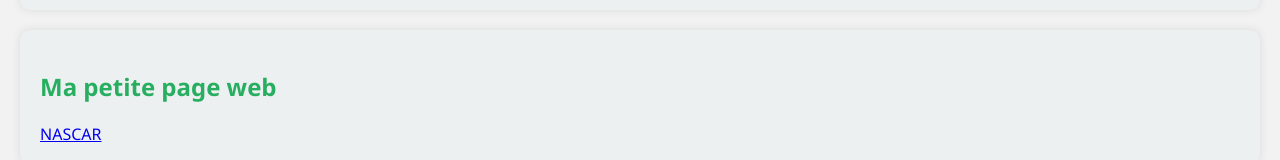
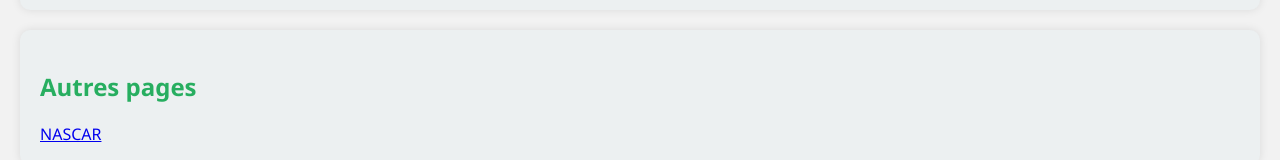
Before and after one commit to DaniFrontRowNCS/danifrontrowncs.github.io, a plain HTML site: page Ma petite page web.html in a window 1280 px wide. Shown: the part 6632-6792 px from the top of the page. Drawn offline with Linux system fonts and the light colour scheme.

Commit message:
Update Ma petite page web.html

```diff
--- a/Ma petite page web.html
+++ b/Ma petite page web.html
@@ -180,8 +180,8 @@
             <p>La Ligue 1 française propose un mélange de talents internationaux et de jeunes étoiles émergentes, avec des clubs tels que le Paris Saint-Germain.</p>
         </ul>
     </section>
-<section id="ma-petite-page-web">
-        <h2>Ma petite page web</h2>
+<section id="Autres pages">
+        <h2>Autres pages</h2>
         <a href="https://danifrontrowncs.github.io/NASCAR" target="_blank">NASCAR</a>
     </section>
     <footer>
```
